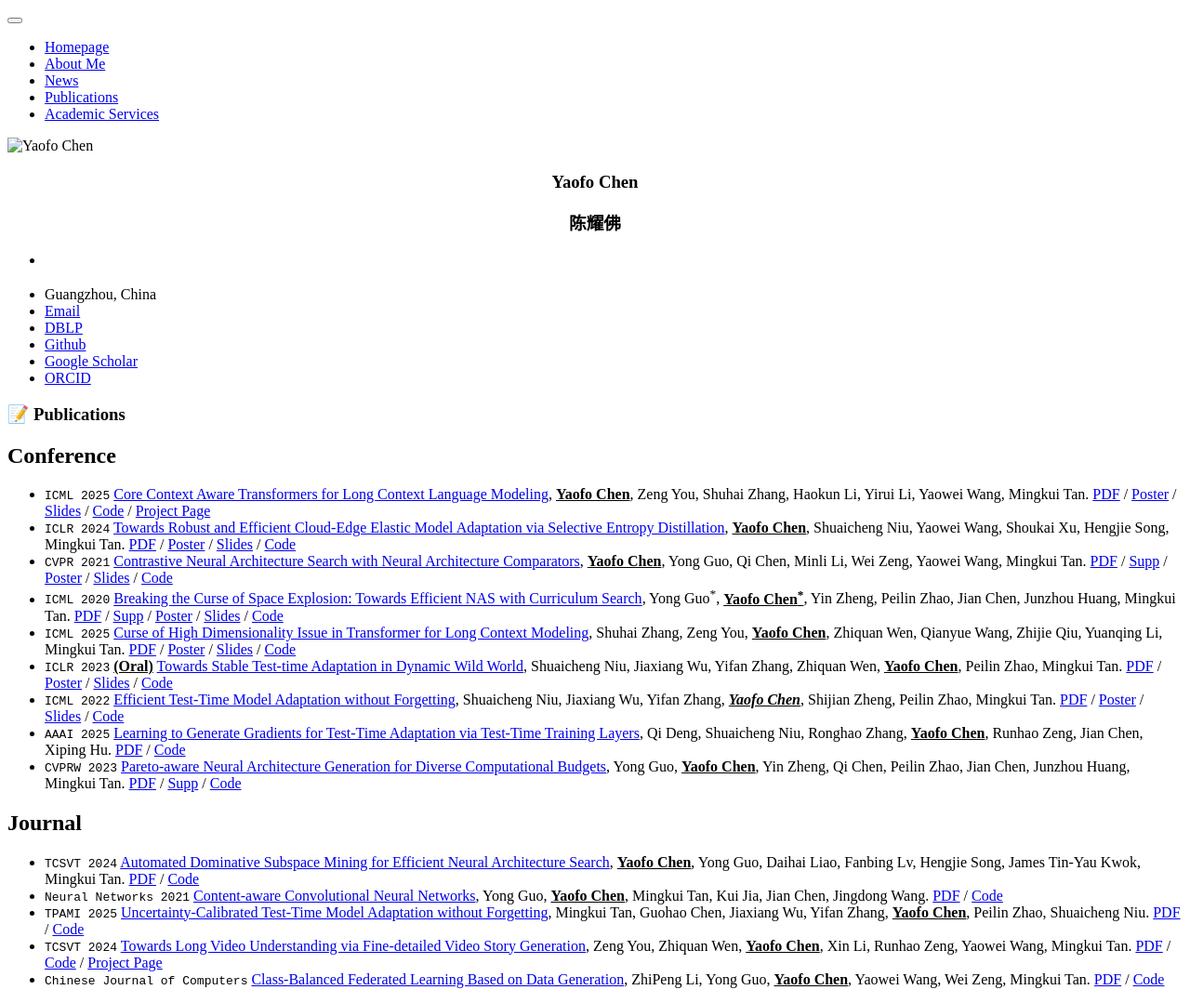
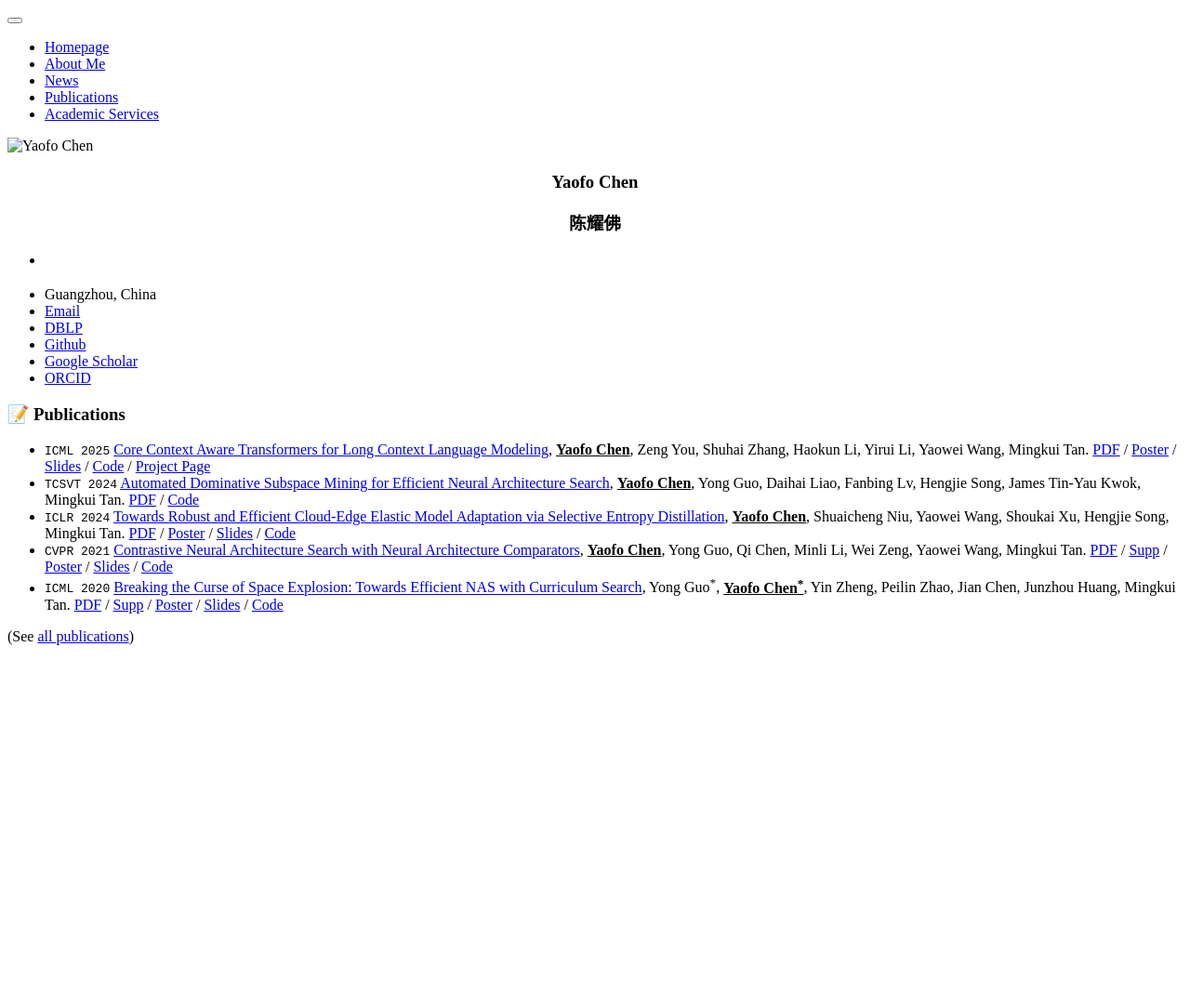
Before and after one commit to chenyaofo/homepagev2, a Jekyll site: the page built from _pages/includes/pub.md, in a window 1280 px wide. Shown: the whole page at 93% size. Built offline with Jekyll 4.4.1, drawn with Linux system fonts in a browser that asks for light colours; our own code applies the rules of GitHub Pages for plain Markdown files; after the commit the page ends 900 px from its top, so only the background shows below that.

Commit message:
update pub

```diff
--- a/_pages/includes/pub.md
+++ b/_pages/includes/pub.md
@@ -1,23 +1,12 @@
 
 # 📝 Publications
-## Conference
+
 
  - `ICML 2025` [Core Context Aware Transformers for Long Context Language Modeling](https://icml.cc/virtual/2025/poster/45555), <u><strong>Yaofo Chen</strong></u>, Zeng You, Shuhai Zhang, Haokun Li, Yirui Li, Yaowei Wang, Mingkui Tan. [PDF](https://arxiv.org/pdf/2412.12465) / [Poster](posters/chen-core-context-aware-transformers-for-long-context-language-modeling-poster.pdf) / [Slides](slides/chen-core-context-aware-transformers-for-long-context-language-modeling-slides.pdf) / [Code](https://github.com/chenyaofo/CCA-Attention) / [Project Page](https://bolixinyu.github.io/CCA-Attention-Page)
+ - `TCSVT 2024` [Automated Dominative Subspace Mining for Efficient Neural Architecture Search](https://doi.org/10.1109/TCSVT.2024.3395463), <u><strong>Yaofo Chen</strong></u>, Yong Guo, Daihai Liao, Fanbing Lv, Hengjie Song, James Tin-Yau Kwok, Mingkui Tan. [PDF](papers/chen-automated-dominative-subspace-mining-for-efficient-neural-architecture-search.pdf) / [Code](https://github.com/chenyaofo/ASE-NAS)
  - `ICLR 2024` [Towards Robust and Efficient Cloud-Edge Elastic Model Adaptation via Selective Entropy Distillation](https://openreview.net/forum?id=vePdNU3u6n), <u><strong>Yaofo Chen</strong></u>, Shuaicheng Niu, Yaowei Wang, Shoukai
 Xu, Hengjie Song, Mingkui Tan. [PDF](papers/chen-towards-robust-and-efficient-cloud-edge-elastic-model-adaptation-via-selective-entropy-distillation.pdf) / [Poster](posters/chen-towards-robust-and-efficient-cloud-edge-elastic-model-adaptation-via-selective-entropy-distillation-poster.pdf) / [Slides](slides/chen-towards-robust-and-efficient-cloud-edge-elastic-model-adaptation-via-selective-entropy-distillation-slides.pdf) / [Code](https://github.com/chenyaofo/CEMA)
  - `CVPR 2021` [Contrastive Neural Architecture Search with Neural Architecture Comparators](https://openaccess.thecvf.com/content/CVPR2021/html/Chen_Contrastive_Neural_Architecture_Search_With_Neural_Architecture_Comparators_CVPR_2021_paper.html), <u><strong>Yaofo Chen</strong></u>, Yong Guo, Qi Chen, Minli Li, Wei Zeng, Yaowei Wang, Mingkui Tan. [PDF](papers/chen-contrastive-neural-architecture-search-with-neural-architecture-comparators.pdf) / [Supp](papers/chen-contrastive-neural-architecture-search-with-neural-architecture-comparators-supp.pdf) / [Poster](posters/chen-contrastive-neural-architecture-search-with-neural-architecture-comparators-poster.pdf) / [Slides](slides/chen-contrastive-neural-architecture-search-with-neural-architecture-comparators-slides.pdf) / [Code](https://github.com/chenyaofo/CTNAS)
  - `ICML 2020` [Breaking the Curse of Space Explosion: Towards Efficient NAS with Curriculum Search](https://proceedings.mlr.press/v119/guo20b.html), Yong Guo<sup>*</sup>, <u><strong>Yaofo Chen<sup>*</sup></strong></u>, Yin Zheng, Peilin Zhao, Jian Chen, Junzhou Huang, Mingkui Tan. [PDF](papers/guo-breaking-the-curse-of-space-explosion-towards-efficient-NAS-with-curriculum-search.pdf) / [Supp](papers/guo-breaking-the-curse-of-space-explosion-towards-efficient-NAS-with-curriculum-search-supp.pdf) / [Poster](posters/guo-breaking-the-curse-of-space-explosion-towards-efficient-NAS-with-curriculum-search-poster.pdf) / [Slides](slides/guo-breaking-the-curse-of-space-explosion-towards-efficient-NAS-with-curriculum-search-slides.pdf) / [Code](https://github.com/guoyongcs/CNAS)
- - `ICML 2025` [Curse of High Dimensionality Issue in Transformer for Long Context Modeling](https://icml.cc/virtual/2025/poster/46056), Shuhai Zhang, Zeng You, <u><strong>Yaofo Chen</strong></u>, Zhiquan Wen, Qianyue Wang, Zhijie Qiu, Yuanqing Li, Mingkui Tan. [PDF](papers/zhang-curse-of-high-dimensionality-issue-in-transformer-for-long-context-modeling.pdf) / [Poster](/resouces-no-available) / [Slides](/resouces-no-available) / [Code](/resouces-no-available)
- - `ICLR 2023` <u><strong>(Oral)</strong></u> [Towards Stable Test-time Adaptation in Dynamic Wild World](https://openreview.net/forum?id=g2YraF75Tj), Shuaicheng Niu, Jiaxiang Wu, Yifan Zhang, Zhiquan Wen, <u><strong>Yaofo Chen</strong></u>, Peilin Zhao, Mingkui Tan. [PDF](papers/niu-towards-stable-test-time-adaptation-in-dynamic-wild-world.pdf) / [Poster](posters/niu-towards-stable-test-time-adaptation-in-dynamic-wild-world-poster.pdf) / [Slides](slides/niu-towards-stable-test-time-adaptation-in-dynamic-wild-world-slides.pdf) / [Code](https://github.com/mr-eggplant/SAR)
- - `ICML 2022` [Efficient Test-Time Model Adaptation without Forgetting](https://proceedings.mlr.press/v162/niu22a.html), Shuaicheng Niu, Jiaxiang Wu, Yifan Zhang, <u><em><strong>Yaofo Chen</strong></em></u>, Shijian Zheng, Peilin Zhao, Mingkui Tan. [PDF](papers/niu-efficient-test-time-model-adaptation-without-forgetting.pdf) / [Poster](posters/niu-efficient-test-time-model-adaptation-without-forgetting-poster.png) / [Slides](slides/niu-efficient-test-time-model-adaptation-without-forgetting-slides.pdf) / [Code](https://github.com/mr-eggplant/EATA)
- - `AAAI 2025` [Learning to Generate Gradients for Test-Time Adaptation via Test-Time Training Layers](https://doi.org/10.1609/aaai.v39i15.33783), Qi Deng, Shuaicheng Niu, Ronghao Zhang, <u><strong>Yaofo Chen</strong></u>, Runhao Zeng, Jian Chen, Xiping Hu. [PDF](papers/deng-learning-to-generate-gradients-for-test-time-adaptation-via-test-time-training-layers.pdf) / [Code](https://github.com/keikeiqi/MGTTA)
- - `CVPRW 2023` [Pareto-aware Neural Architecture Generation for Diverse Computational Budgets](https://openaccess.thecvf.com/content/CVPR2023W/NAS/html/Guo_Pareto-Aware_Neural_Architecture_Generation_for_Diverse_Computational_Budgets_CVPRW_2023_paper.html), Yong Guo, <u><strong>Yaofo Chen</strong></u>, Yin Zheng, Qi Chen, Peilin Zhao, Jian Chen, Junzhou Huang, Mingkui Tan. [PDF](papers/guo-pareto-aware-neural-architecture-generation-for-diverse-computational-budgets.pdf) / [Supp](papers/guo-pareto-aware-neural-architecture-generation-for-diverse-computational-budgets-supp.pdf) / [Code](https://github.com/guoyongcs/PNAG)
 
-## Journal
-
-- `TCSVT 2024` [Automated Dominative Subspace Mining for Efficient Neural Architecture Search](https://doi.org/10.1109/TCSVT.2024.3395463), <u><strong>Yaofo Chen</strong></u>, Yong Guo, Daihai Liao, Fanbing Lv, Hengjie Song, James Tin-Yau Kwok, Mingkui Tan. [PDF](papers/chen-automated-dominative-subspace-mining-for-efficient-neural-architecture-search.pdf) / [Code](https://github.com/chenyaofo/ASE-NAS)
-- `Neural Networks 2021` [Content-aware Convolutional Neural Networks](https://doi.org/10.1016/j.neunet.2021.06.030), Yong Guo, <u><strong>Yaofo Chen</strong></u>, Mingkui Tan, Kui Jia, Jian Chen, Jingdong Wang. [PDF](papers/guo-content-aware-convolutional-neural-networks.pdf) / [Code](https://github.com/guoyongcs/CAC)
-- `TPAMI 2025` [Uncertainty-Calibrated Test-Time Model Adaptation without Forgetting](https://doi.org/10.1109/TPAMI.2025.3560696), Mingkui Tan, Guohao Chen, Jiaxiang Wu, Yifan Zhang, <u><strong>Yaofo Chen</strong></u>, Peilin Zhao, Shuaicheng Niu. [PDF](papers/tan-uncertainty-calibrated-test-time-model-adaptation-without-forgetting.pdf) / [Code](/resouces-no-available)
-- `TCSVT 2024` [Towards Long Video Understanding via Fine-detailed Video Story Generation](https://doi.org/10.1109/TCSVT.2024.3514820), Zeng You, Zhiquan Wen, <u><strong>Yaofo Chen</strong></u>, Xin Li, Runhao Zeng, Yaowei Wang, Mingkui Tan. [PDF](papers/you-towards-long-video-understanding-via-fine-detailed-video-story-generation.pdf) / [Code](https://github.com/bolixinyu/FDVS) / [Project Page](https://bolixinyu.github.io/FDVS)
-- `Chinese Journal of Computers` [Class-Balanced Federated Learning Based on Data Generation](http://cjc.ict.ac.cn/qwjs/view.asp?id=5746), ZhiPeng Li, Yong Guo, <u><strong>Yaofo Chen</strong></u>, Yaowei
-Wang, Wei Zeng, Mingkui Tan. [PDF](papers/li-class-balanced-federated-learning-based-on-data-generation.pdf) / [Code](https://github.com/lizhipengcs/CBFL)
+(See [all publications](/publications))
```
Also changed, not shown: _pages/publications.md (added, +31 -0 lines).
